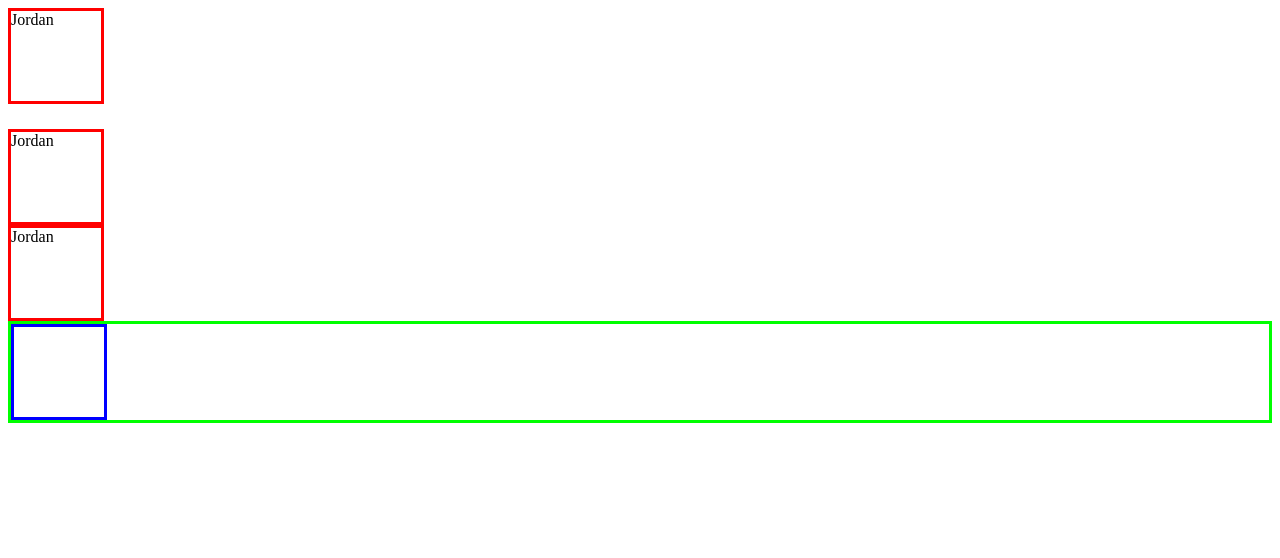
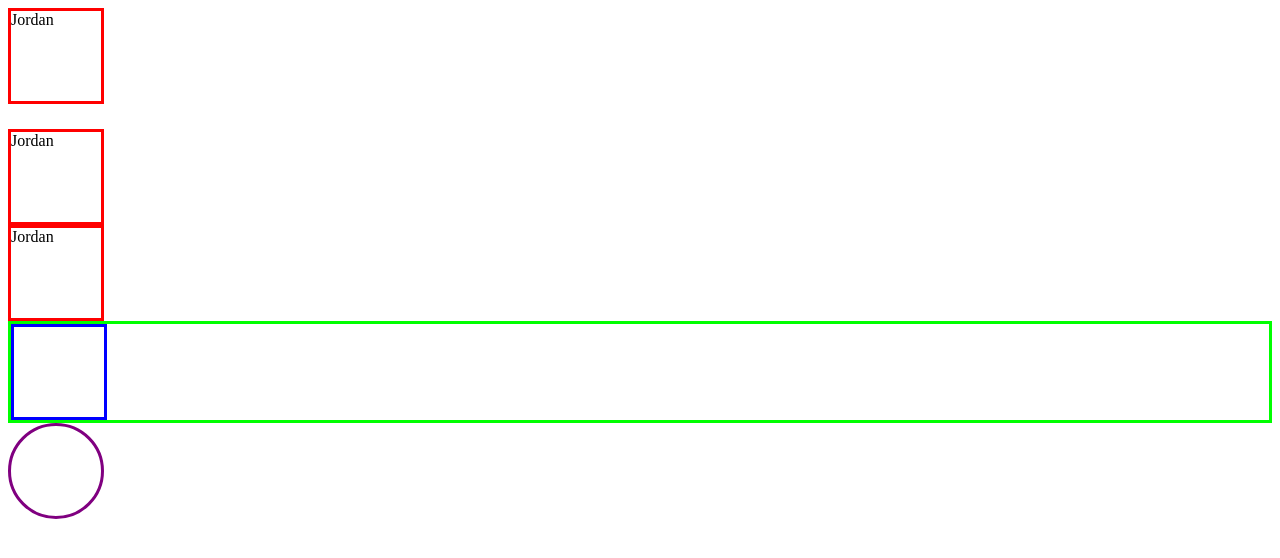
Before and after one commit to woffordCodesAdmin/notesDemoWeekOne, a plain HTML site: page index.html in a window 1280 px wide. Drawn offline with Linux system fonts and the light colour scheme.

Commit message:
circleCreated:

```diff
--- a/index.html
+++ b/index.html
@@ -17,7 +17,9 @@
     <div class="majorContainer">
       <div class="square"></div>
     </div>
-    <!--  -->
+
+
+    <div class="circle"></div>
 
     <script src="app.js" async defer></script>
   </body>
--- a/style.css
+++ b/style.css
@@ -18,3 +18,9 @@
     width:90px;
     border:solid blue;
 }
+.circle{
+    border:solid purple;
+    height:90px;
+    width:90px;
+    border-radius:50%;
+}
```
